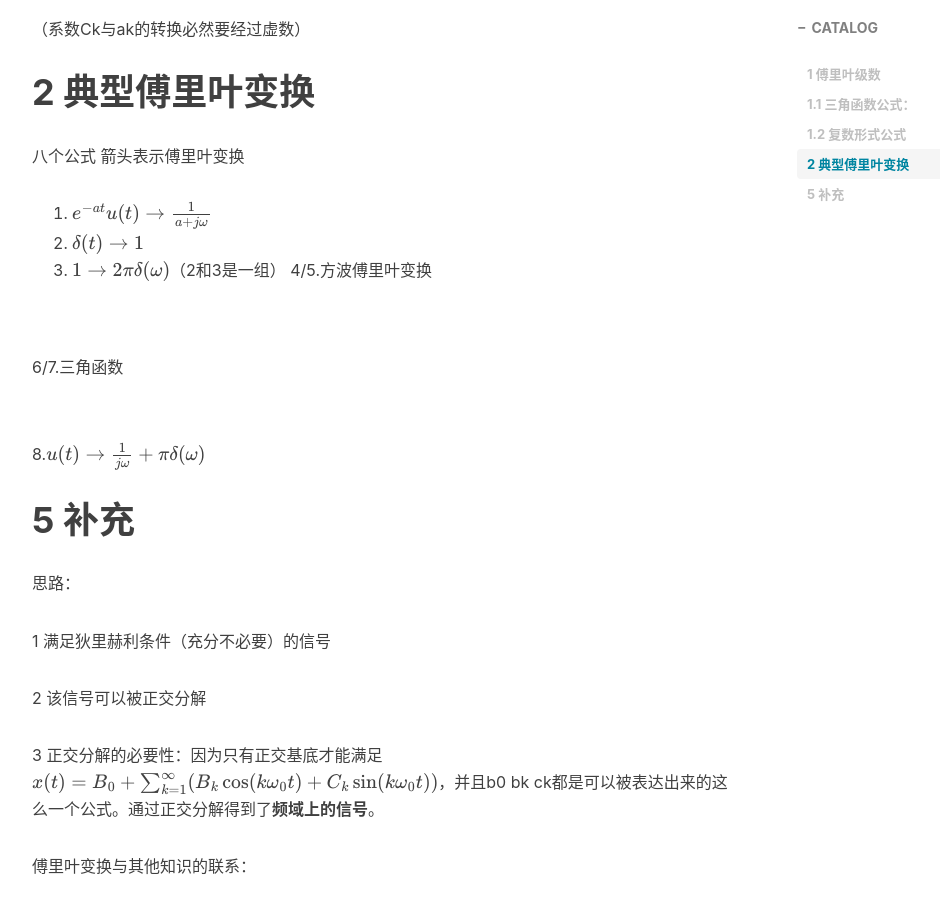
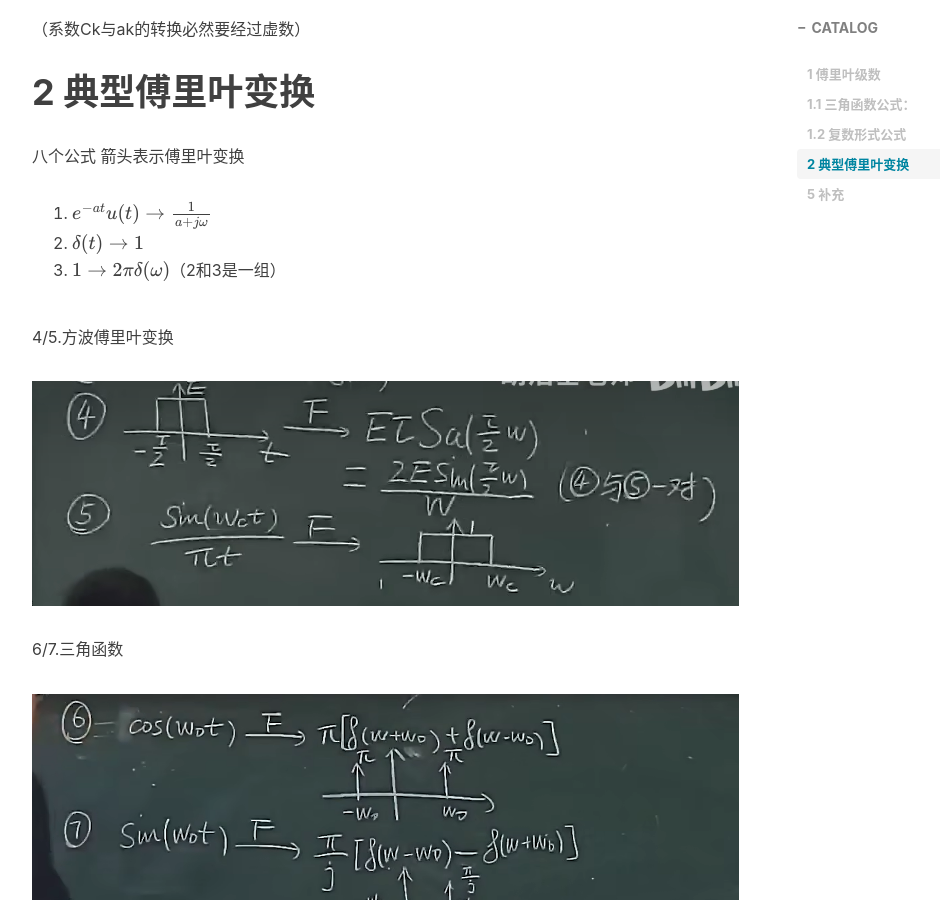
Before and after one commit to Kkintoki/Kkintoki.github.io, a Jekyll site: the page built from _posts/2024-02-20-四_傅里叶变换.md, in a window 1280 px wide and 900 px high, scrolled down 2070 px. Shown: the whole window, without its empty margins (233-1173 px from the left). Built offline with Jekyll 4.4.1, drawn with Linux system fonts in a browser that asks for light colours; nearby versions of some CDN libraries; formulas are drawn with MathJax 3; comment, search, counter and statistics services are not loaded.

Commit message:
Update 2024-02-20-四_傅里叶变换.md

```diff
--- a/_posts/2024-02-20-四_傅里叶变换.md
+++ b/_posts/2024-02-20-四_傅里叶变换.md
@@ -64,13 +64,14 @@ $a_{0}=B_{0},\,a_{k}=\frac{1}{2}(B_{k}-jC_{k}),\,a_{-k}=\frac{1}{2}(B_{k}+jC_{k}
 1. $e^{-at}u(t)\to \frac{1}{a+j\omega}$
 2. $\delta(t)\to 1$
 3. $1\to 2\pi \delta(\omega)$（2和3是一组）
+
 4/5.方波傅里叶变换
 
-![](45.png)
+![](/img/45.png)
 
 6/7.三角函数
 
-![](67.png)
+![](/img/67.png)
 
 8.$u(t)\to \frac{1}{j\omega}+\pi \delta(\omega)$
 
```
